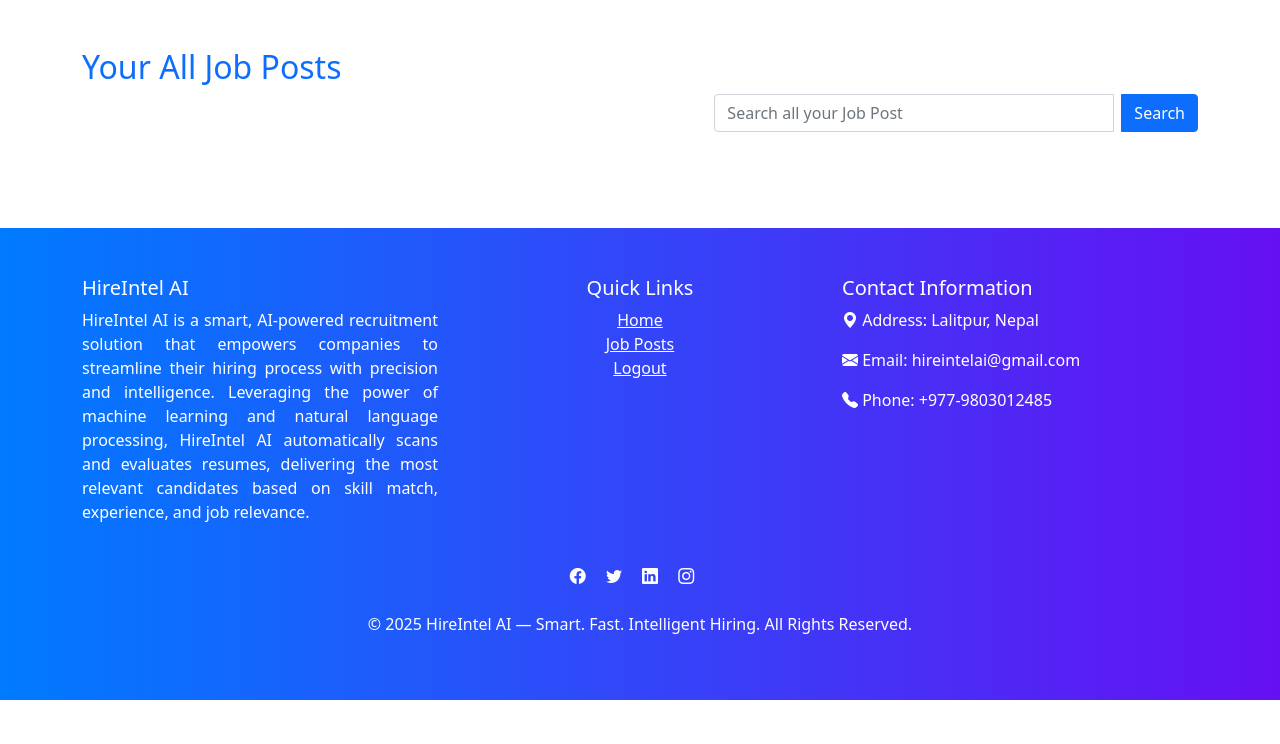
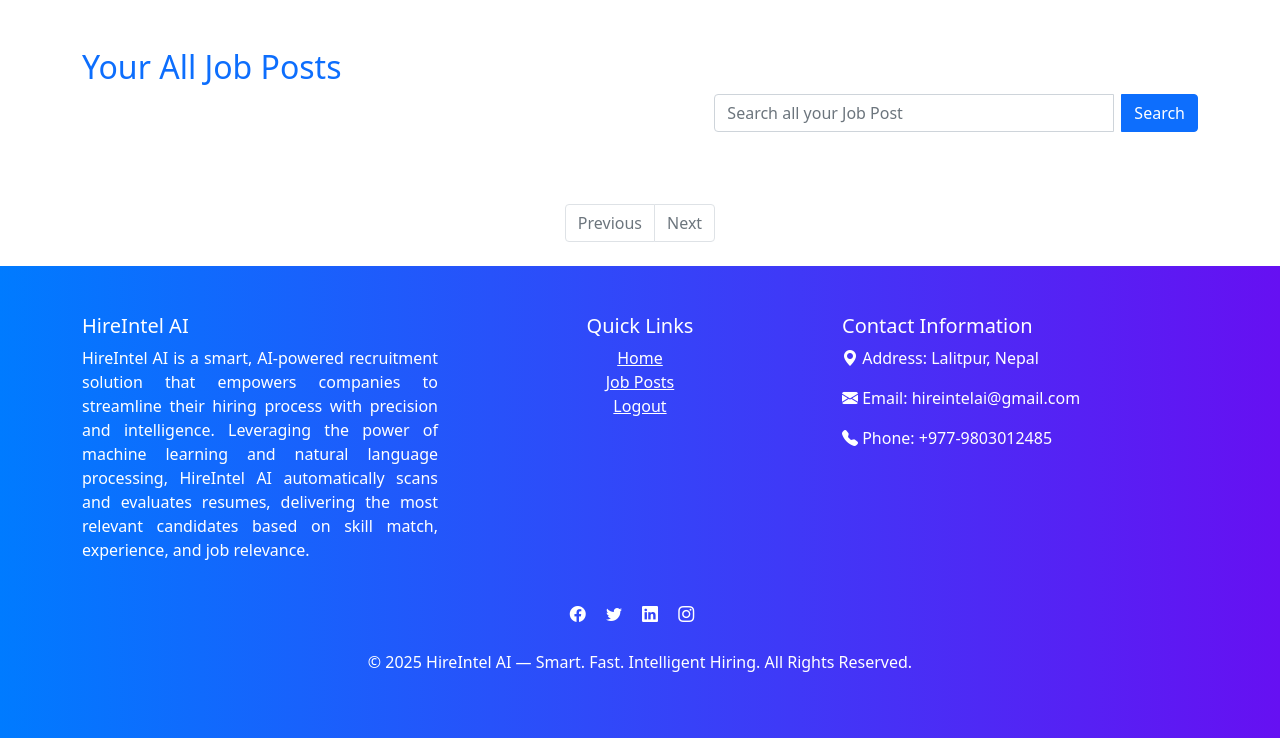
Before and after one commit to nishanlimbuchemjong/AI-Resume-Scanner, a Flask app: page /company_posts in a window 1280 px wide. Shown: the part 56-800 px from the top of the page. Run offline with Flask 3, Linux system fonts and the light colour scheme; the visitor is signed in with stand-in values (Sample User, id 1); data that the repository does not hold is empty; some libraries are stand-ins or nearby versions.

Commit message:
pagination added on this page company_jobPosts.html

```diff
--- a/templates/company_jobPosts.html
+++ b/templates/company_jobPosts.html
@@ -37,7 +37,7 @@
     </div>
         {% if jobs %}
             <div class="row">
-                {% for job in jobs %}
+                {% for job in jobs.items %}
                     <div class="container py-2">
                         <section class="features bg-light">
                             <div class="row g-0">
@@ -166,4 +166,44 @@
             <p>No jobs posted yet.</p>
         {% endif %}
 </div>
+<!-- Pagination -->
+<nav aria-label="Job pagination">
+    <ul class="pagination justify-content-center">
+        {% if jobs.has_prev %}
+            <li class="page-item">
+                <a class="page-link" href="{{ url_for('company_posts', page=jobs.prev_num, search=request.args.get('search', '')) }}">Previous</a>
+            </li>
+        {% else %}
+            <li class="page-item disabled">
+                <span class="page-link">Previous</span>
+            </li>
+        {% endif %}
+
+        {% for page_num in jobs.iter_pages(left_edge=1, right_edge=1, left_current=2, right_current=2) %}
+            {% if page_num %}
+                {% if page_num == jobs.page %}
+                    <li class="page-item active">
+                        <span class="page-link">{{ page_num }}</span>
+                    </li>
+                {% else %}
+                    <li class="page-item">
+                        <a class="page-link" href="{{ url_for('company_posts', page=page_num, search=request.args.get('search', '')) }}">{{ page_num }}</a>
+                    </li>
+                {% endif %}
+            {% else %}
+                <li class="page-item disabled"><span class="page-link">…</span></li>
+            {% endif %}
+        {% endfor %}
+
+        {% if jobs.has_next %}
+            <li class="page-item">
+                <a class="page-link" href="{{ url_for('company_posts', page=jobs.next_num, search=request.args.get('search', '')) }}">Next</a>
+            </li>
+        {% else %}
+            <li class="page-item disabled">
+                <span class="page-link">Next</span>
+            </li>
+        {% endif %}
+    </ul>
+</nav>
 {% endblock %}
```
